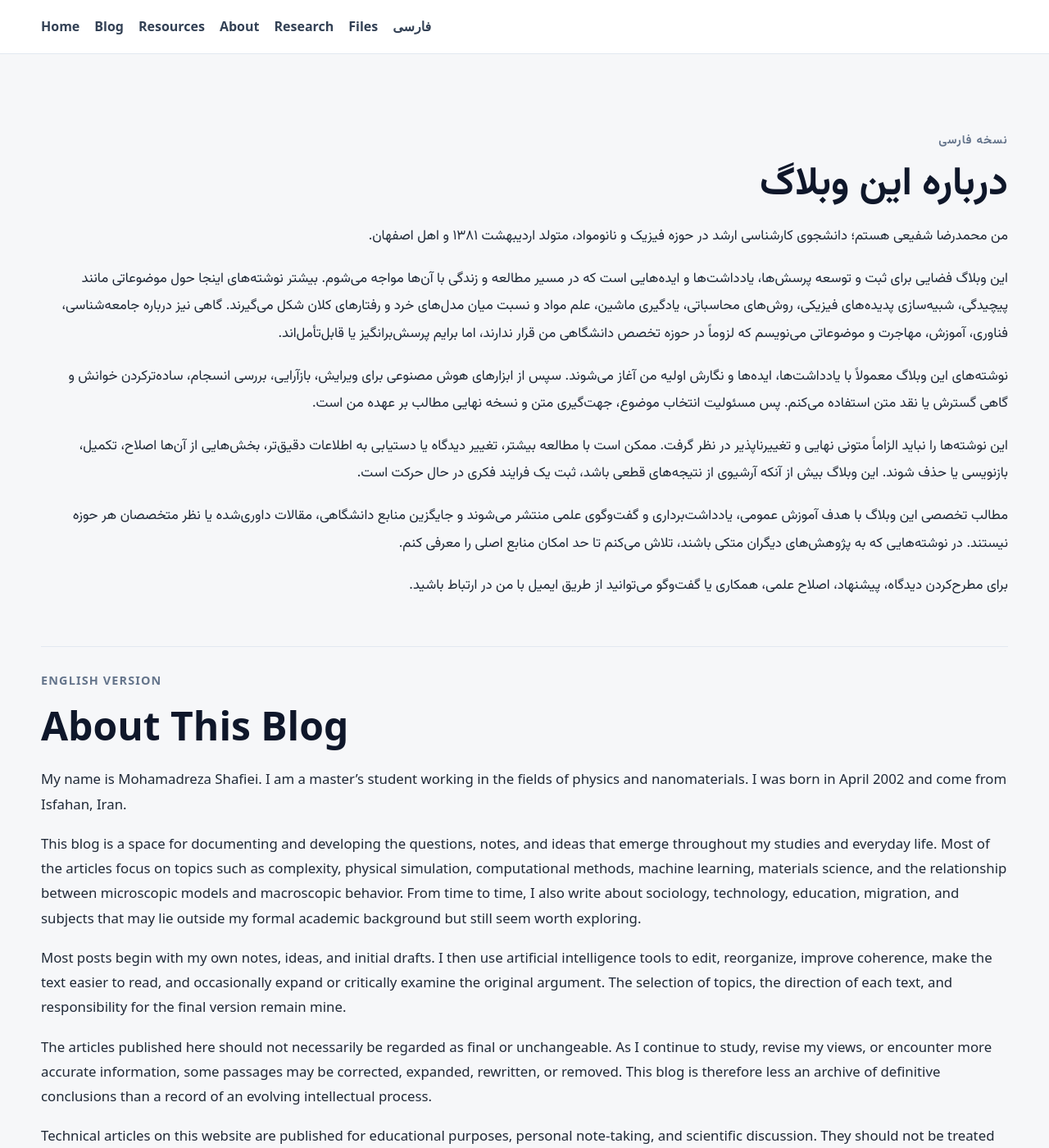
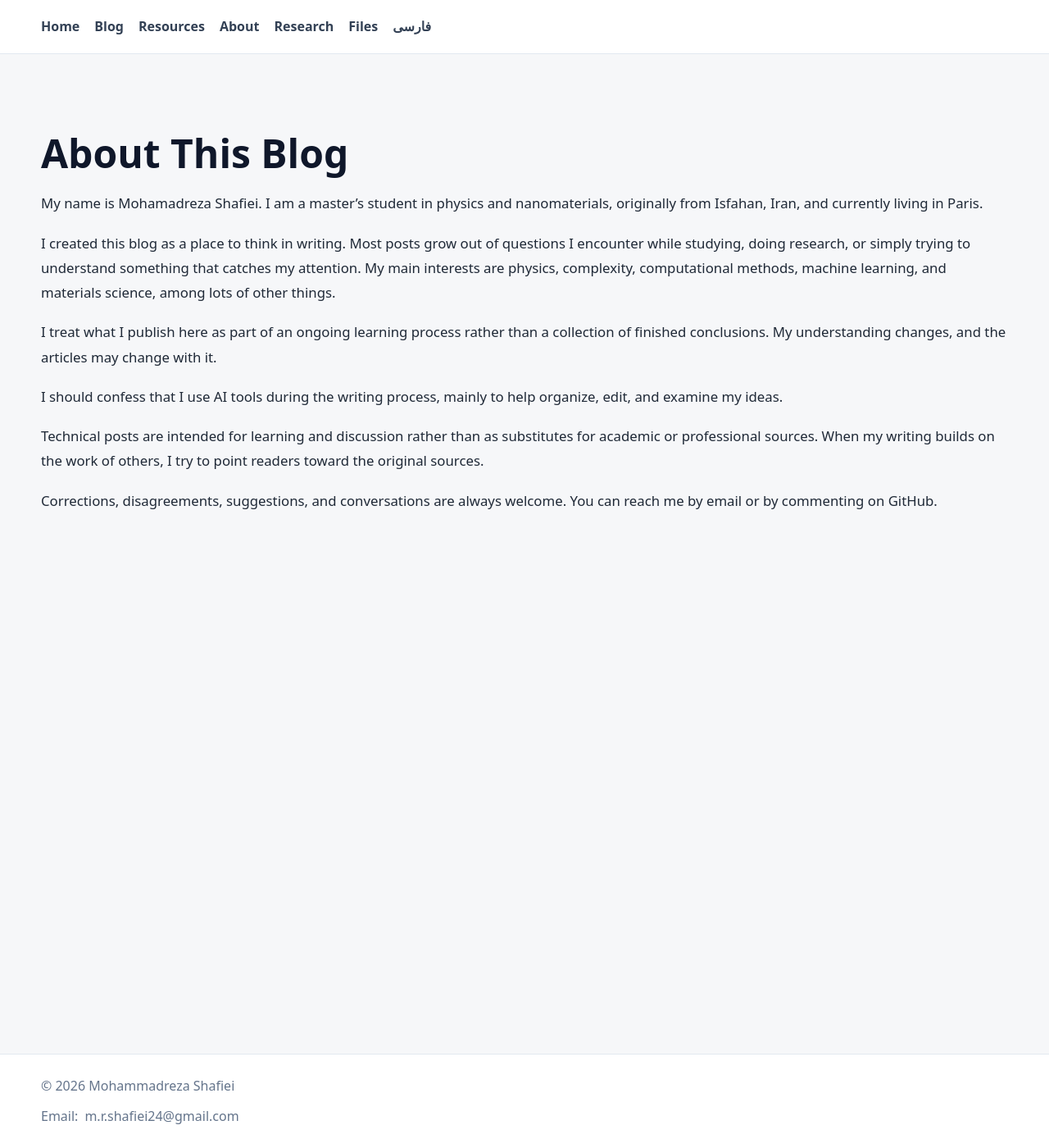
Before and after one commit to Mohamadrezash204/Mohamadrezash204.github.io, a Jekyll site: the page built from about/index.md, in a window 1280 px wide and 1400 px high. Shown: the whole window at 82% size. Built offline with Jekyll 4.4.1, drawn with Linux system fonts in a browser that asks for light colours; some of the changed text lies outside the part shown.

Commit message:
Split English and Persian about pages

```diff
--- a/_layouts/default.html
+++ b/_layouts/default.html
@@ -32,7 +32,7 @@
         <nav aria-label="Main navigation">
           <a href="/fa/">خانه</a>
           <a href="/fa/blog/">یادداشت‌ها</a>
-          <a href="/about/">درباره</a>
+          <a href="/fa/about/">درباره</a>
           <a href="/research/">پژوهش</a>
           <a href="/files/">فایل‌ها</a>
           <a href="/">English</a>
--- a/about/index.md
+++ b/about/index.md
@@ -1,42 +1,24 @@
 ---
 layout: default
-title: About
+title: About This Blog
 lang: en
 permalink: /about/
 ---
 
 <section class="about-page">
-  <div class="about-section persian" lang="fa" dir="rtl">
-    <p class="section-kicker">نسخه فارسی</p>
-    <h1>درباره این وبلاگ</h1>
+  <div class="about-section english" lang="en" dir="ltr">
+    <h1>About This Blog</h1>
 
-    <p>من محمدرضا شفیعی هستم؛ دانشجوی کارشناسی ارشد در حوزه فیزیک و نانومواد، متولد اردیبهشت ۱۳۸۱ و اهل اصفهان.</p>
+    <p>My name is Mohamadreza Shafiei. I am a master’s student in physics and nanomaterials, originally from Isfahan, Iran, and currently living in Paris.</p>
 
-    <p>این وبلاگ فضایی برای ثبت و توسعه پرسش‌ها، یادداشت‌ها و ایده‌هایی است که در مسیر مطالعه و زندگی با آن‌ها مواجه می‌شوم. بیشتر نوشته‌های اینجا حول موضوعاتی مانند پیچیدگی، شبیه‌سازی پدیده‌های فیزیکی، روش‌های محاسباتی، یادگیری ماشین، علم مواد و نسبت میان مدل‌های خرد و رفتارهای کلان شکل می‌گیرند. گاهی نیز درباره جامعه‌شناسی، فناوری، آموزش، مهاجرت و موضوعاتی می‌نویسم که لزوماً در حوزه تخصص دانشگاهی من قرار ندارند، اما برایم پرسش‌برانگیز یا قابل‌تأمل‌اند.</p>
+    <p>I created this blog as a place to think in writing. Most posts grow out of questions I encounter while studying, doing research, or simply trying to understand something that catches my attention. My main interests are physics, complexity, computational methods, machine learning, and materials science, among lots of other things.</p>
 
-    <p>نوشته‌های این وبلاگ معمولاً با یادداشت‌ها، ایده‌ها و نگارش اولیه من آغاز می‌شوند. سپس از ابزارهای هوش مصنوعی برای ویرایش، بازآرایی، بررسی انسجام، ساده‌ترکردن خوانش و گاهی گسترش یا نقد متن استفاده می‌کنم. پس مسئولیت انتخاب موضوع، جهت‌گیری متن و نسخه نهایی مطالب بر عهده من است.</p>
+    <p>I treat what I publish here as part of an ongoing learning process rather than a collection of finished conclusions. My understanding changes, and the articles may change with it.</p>
 
-    <p>این نوشته‌ها را نباید الزاماً متونی نهایی و تغییرناپذیر در نظر گرفت. ممکن است با مطالعه بیشتر، تغییر دیدگاه یا دستیابی به اطلاعات دقیق‌تر، بخش‌هایی از آن‌ها اصلاح، تکمیل، بازنویسی یا حذف شوند. این وبلاگ بیش از آنکه آرشیوی از نتیجه‌های قطعی باشد، ثبت یک فرایند فکری در حال حرکت است.</p>
+    <p>I should confess that I use AI tools during the writing process, mainly to help organize, edit, and examine my ideas.</p>
 
-    <p>مطالب تخصصی این وبلاگ با هدف آموزش عمومی، یادداشت‌برداری و گفت‌وگوی علمی منتشر می‌شوند و جایگزین منابع دانشگاهی، مقالات داوری‌شده یا نظر متخصصان هر حوزه نیستند. در نوشته‌هایی که به پژوهش‌های دیگران متکی باشند، تلاش می‌کنم تا حد امکان منابع اصلی را معرفی کنم.</p>
+    <p>Technical posts are intended for learning and discussion rather than as substitutes for academic or professional sources. When my writing builds on the work of others, I try to point readers toward the original sources.</p>
 
-    <p>برای مطرح‌کردن دیدگاه، پیشنهاد، اصلاح علمی، همکاری یا گفت‌وگو می‌توانید از طریق ایمیل با من در ارتباط باشید.</p>
-  </div>
-
-  <div class="about-section english" lang="en" dir="ltr">
-    <p class="section-kicker">English Version</p>
-    <h2>About This Blog</h2>
-
-    <p>My name is Mohamadreza Shafiei. I am a master’s student working in the fields of physics and nanomaterials. I was born in April 2002 and come from Isfahan, Iran.</p>
-
-    <p>This blog is a space for documenting and developing the questions, notes, and ideas that emerge throughout my studies and everyday life. Most of the articles focus on topics such as complexity, physical simulation, computational methods, machine learning, materials science, and the relationship between microscopic models and macroscopic behavior. From time to time, I also write about sociology, technology, education, migration, and subjects that may lie outside my formal academic background but still seem worth exploring.</p>
-
-    <p>Most posts begin with my own notes, ideas, and initial drafts. I then use artificial intelligence tools to edit, reorganize, improve coherence, make the text easier to read, and occasionally expand or critically examine the original argument. The selection of topics, the direction of each text, and responsibility for the final version remain mine.</p>
-
-    <p>The articles published here should not necessarily be regarded as final or unchangeable. As I continue to study, revise my views, or encounter more accurate information, some passages may be corrected, expanded, rewritten, or removed. This blog is therefore less an archive of definitive conclusions than a record of an evolving intellectual process.</p>
-
-    <p>Technical articles on this website are published for educational purposes, personal note-taking, and scientific discussion. They should not be treated as substitutes for academic textbooks, peer-reviewed research, or professional advice. Whenever a post relies on the work of other researchers, I aim to cite and introduce the original sources whenever possible.</p>
-
-    <p>For comments, corrections, suggestions, collaboration, or further discussion, you can contact me by email.</p>
+    <p>Corrections, disagreements, suggestions, and conversations are always welcome. You can reach me by email or by commenting on GitHub.</p>
   </div>
 </section>
```
Also changed, not shown: fa/about/index.md (added, +24 -0 lines).
